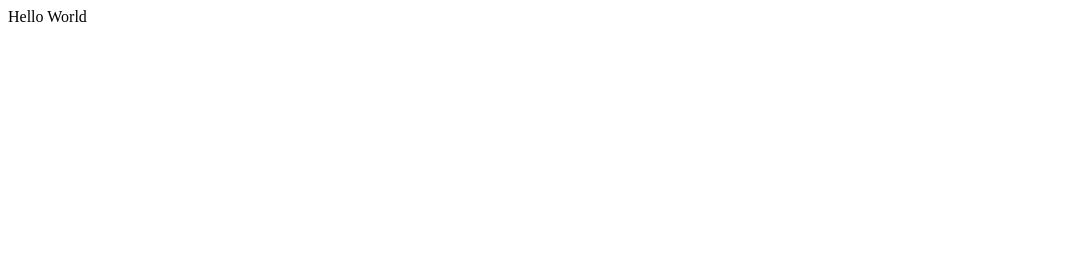
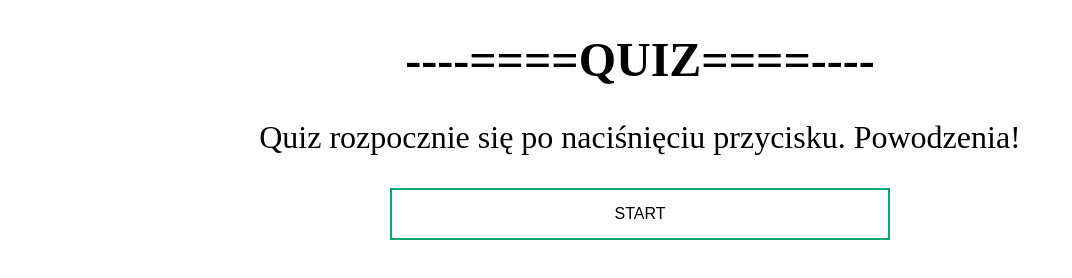
Before and after one commit to KapoGorzki/ZSZ2-QUIZZ, a plain HTML site: page index.html in a window 1280 px wide. Shown: the whole page, without its empty margins (0-1072 px from the left). Drawn offline with Linux system fonts and the light colour scheme.

Commit message:
index update

```diff
--- a/index.html
+++ b/index.html
@@ -1 +1,41 @@
-<h>Hello World</h>
+<!DOCTYPE html>
+
+<html>
+<head>
+    <title>Quiz</title>
+</head>
+
+<style>
+.button {
+  border: none;
+  color: white;
+  padding: 15px 32px;
+  text-align: center;
+  text-decoration: none;
+  display: inline-block;
+  font-size: 16px;
+  margin: 4px 2px;
+  cursor: pointer;
+  width: 500px;
+}
+
+.startButton {
+  background-color: white;
+  color: black;
+  border: 2px solid #04AA6D;
+}
+
+.startButton:hover{
+    background-color: #04AA6D;
+    color: white;
+}
+
+
+</style>
+
+<body>
+    <h1 style="text-align: center; font-size: 300%;">----====QUIZ====----</h1>
+    <p style="font-size: 200%; text-align: center;">Quiz rozpocznie się po naciśnięciu przycisku. Powodzenia!</p>
+    <button class="button startButton" type="button" style="margin: auto;display: block;">START</button>
+
+</html>
```
